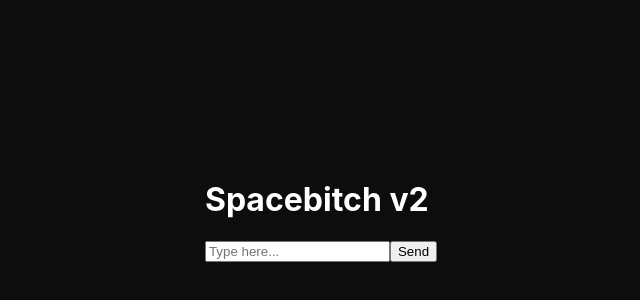
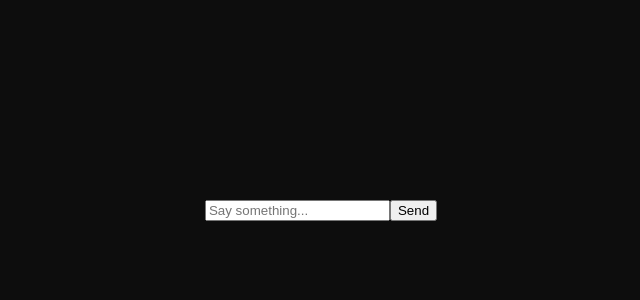
Before and after one commit to spaceconquerslove-lab/Spacebitch-v2-build., a Next.js app: page / in a window 1280 px wide. Shown: the part 218-518 px from the top of the page, without its empty margins (319-959 px from the left). Built offline with nearby package versions, Linux system fonts and the light colour scheme.

Commit message:
Update page.tsx

```diff
--- a/app/page.tsx
+++ b/app/page.tsx
@@ -1,62 +1,66 @@
 'use client'
 import { useState } from 'react'
 
+type Message = {
+  role: 'user' | 'assistant'
+  content: string
+}
+
 export default function Page() {
-  const [messages, setMessages] = useState<{ role: 'user' | 'assistant'; content: string }[]>([])
+  const [messages, setMessages] = useState<Message[]>([])
   const [input, setInput] = useState('')
   const [loading, setLoading] = useState(false)
 
   async function sendMessage() {
     if (!input.trim() || loading) return
-    const newMessages = [...messages, { role: 'user', content: input }]
+
+    const newMessages: Message[] = [
+      ...messages,
+      { role: 'user', content: input }
+    ]
+
     setMessages(newMessages)
     setInput('')
     setLoading(true)
+
     try {
       const res = await fetch('/api/chat', {
         method: 'POST',
         headers: { 'Content-Type': 'application/json' },
-        body: JSON.stringify({ messages: newMessages }),
+        body: JSON.stringify({ messages: newMessages })
       })
       const data = await res.json()
       setMessages([...newMessages, { role: 'assistant', content: data.reply }])
-    } catch (err) {
-      setMessages([...newMessages, { role: 'assistant', content: '⚠️ Connection error' }])
+    } catch (error) {
+      console.error(error)
     } finally {
       setLoading(false)
     }
   }
 
   return (
-    <main className="min-h-screen flex flex-col items-center justify-center p-4 bg-black text-white">
-      <h1 className="text-2xl mb-4 font-semibold">Spacebitch v2</h1>
-      <div className="w-full max-w-md bg-gray-900 rounded-2xl p-4 flex flex-col space-y-3">
-        <div className="h-96 overflow-y-auto space-y-2 border border-gray-700 rounded-xl p-3">
+    <main className="p-6">
+      <div className="space-y-2">
         {messages.map((m, i) => (
-            <div
-              key={i}
-              className={`p-2 rounded-xl ${m.role === 'user' ? 'bg-gray-700 text-right' : 'bg-gray-800 text-left'}`}
-            >
-              {m.content}
+          <div key={i} className={m.role === 'user' ? 'text-right' : 'text-left'}>
+            <p>{m.content}</p>
           </div>
         ))}
-          {loading && <div className="italic text-gray-500">Spacebitch is thinking...</div>}
       </div>
-        <div className="flex gap-2">
+      <div className="mt-4 flex">
         <input
-            className="flex-1 rounded-xl p-2 bg-gray-800 border border-gray-700 focus:border-purple-500 outline-none"
+          className="border p-2 flex-1"
           value={input}
           onChange={(e) => setInput(e.target.value)}
-            placeholder="Type here..."
+          placeholder="Say something..."
         />
         <button
+          className="ml-2 px-4 py-2 bg-blue-600 text-white"
           onClick={sendMessage}
           disabled={loading}
-            className="px-4 py-2 bg-purple-600 rounded-xl disabled:opacity-50"
         >
-            Send
+          {loading ? '...' : 'Send'}
         </button>
-        </div>
       </div>
     </main>
   )
```
Lines whose indentation alone changed are shown as unchanged.
